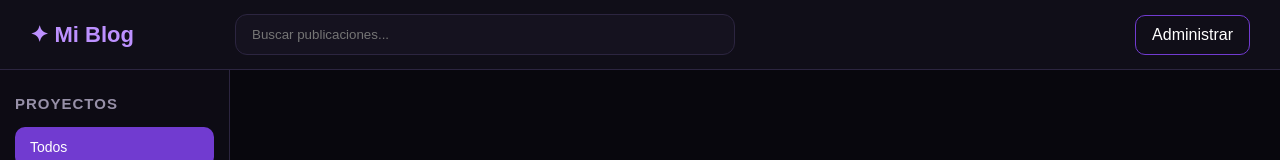
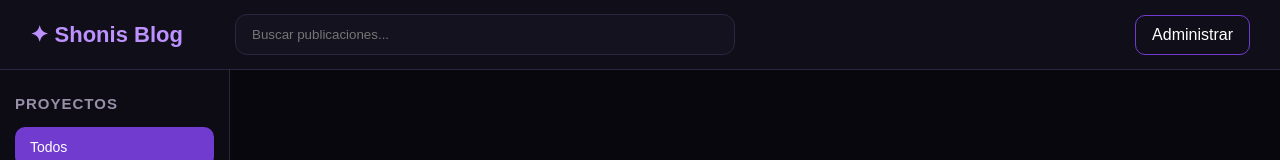
Before and after one commit to Shoni661/Shonis-Blog, a website: page public/index.html in a window 1280 px wide. Shown: the top 160 px of the page. Drawn offline with Linux system fonts and the light colour scheme; no server answers.

Commit message:
Cambiar nombre a Shonis Blog

```diff
--- a/public/index.html
+++ b/public/index.html
@@ -15,7 +15,7 @@
 <body>
 
     <header class="topbar">
-        <div class="logo">✦ Mi Blog</div>
+        <div class="logo">✦ Shonis Blog</div>
 
         <input
             type="text"
```
